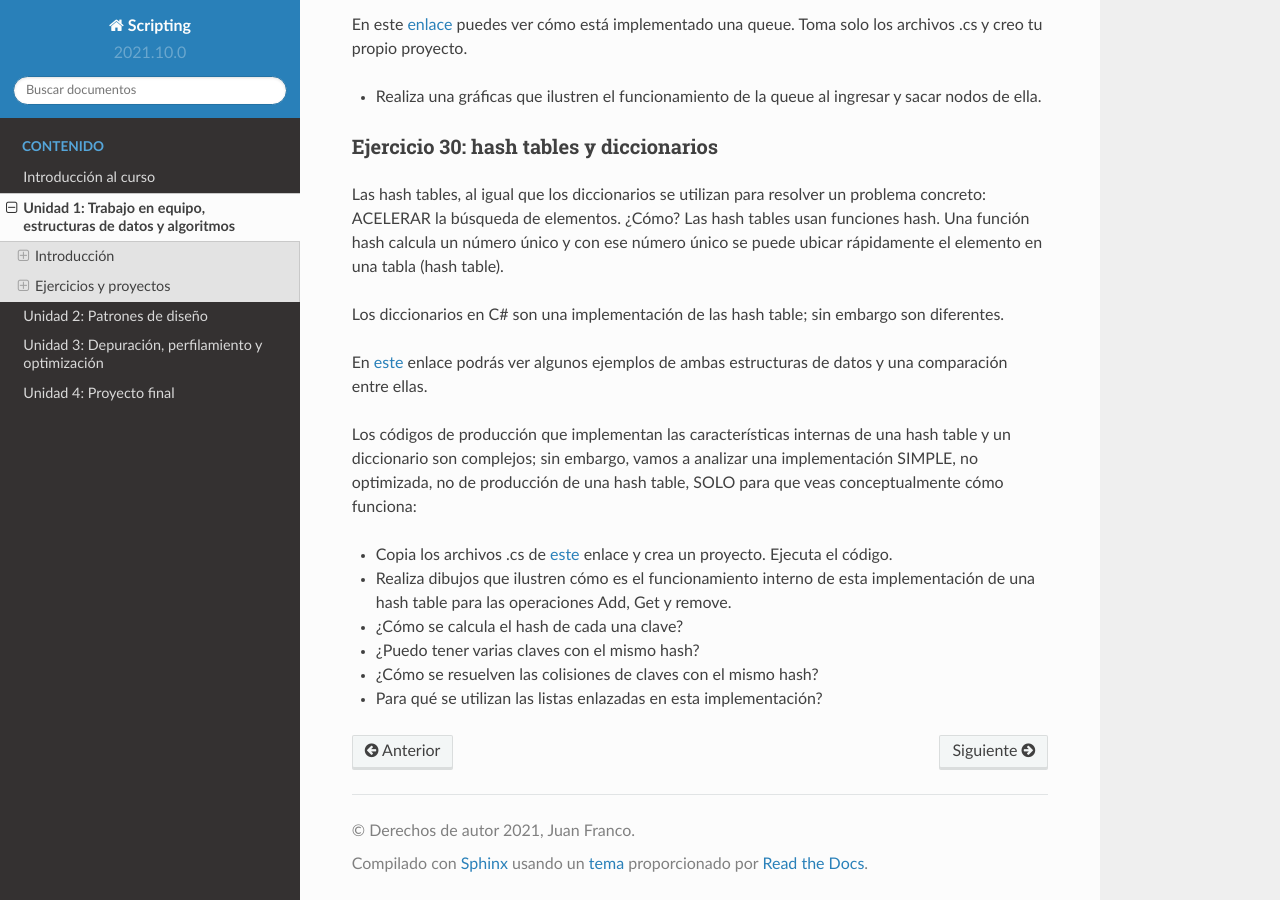
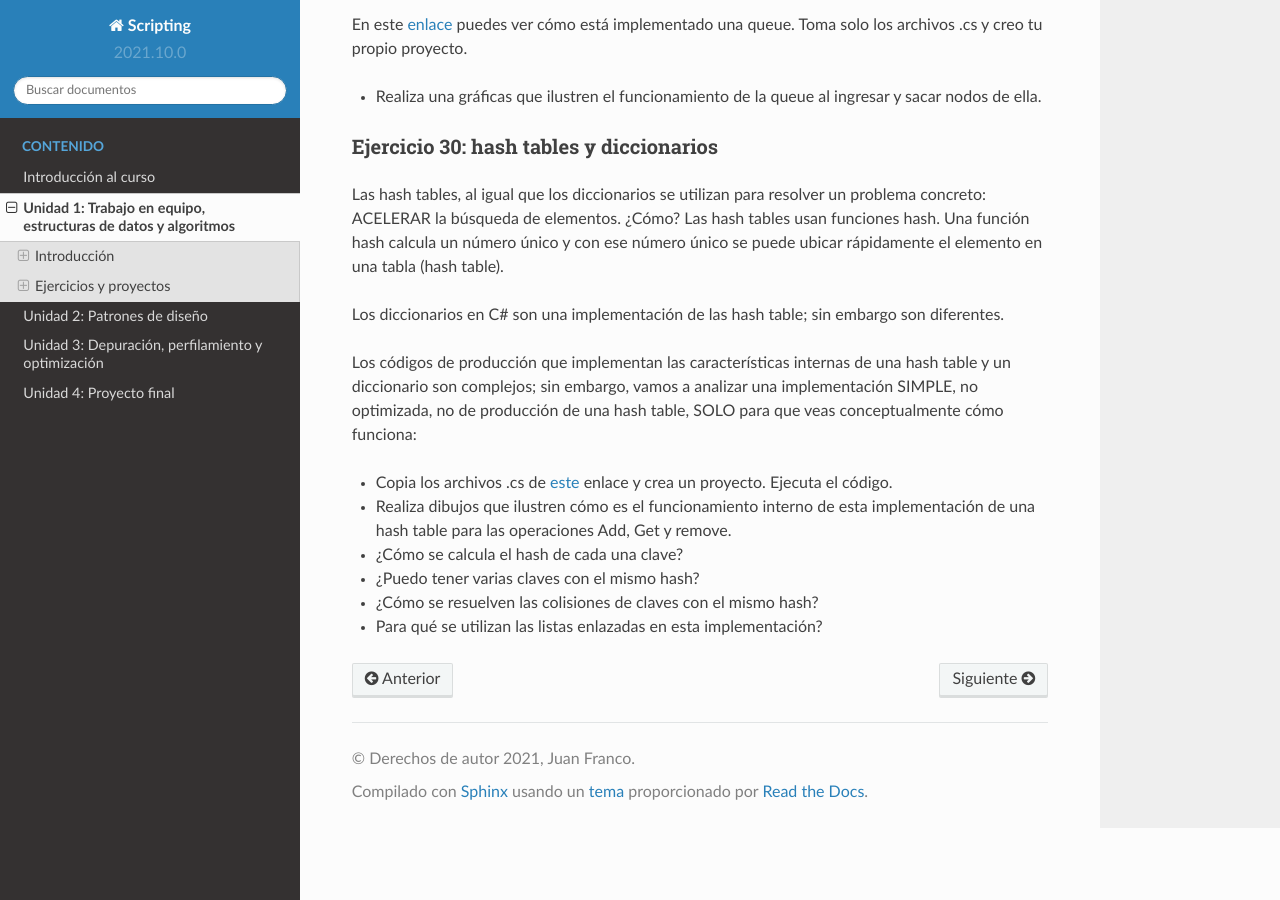
Before and after one commit to juanferfranco/scripting, a Sphinx documentation site: the page built from docs/_unidad1/unidad1.rst, in a window 1280 px wide and 900 px high, scrolled down 21639 px. Built offline with Sphinx 7.4.7 and the Read the Docs theme 2.0.0, drawn with Linux system fonts in a browser that asks for light colours.

Commit message:
fix ex 30

```diff
--- a/docs/_unidad1/unidad1.rst
+++ b/docs/_unidad1/unidad1.rst
@@ -967,9 +967,6 @@ y con ese número único se puede ubicar rápidamente el elemento en una tabla (
 
 Los diccionarios en C# son una implementación de las hash table; sin embargo son diferentes.
 
-En `este <https://www.geeksforgeeks.org/difference-between-hashtable-and-dictionary-in-c-sharp/>`__ enlace podrás
-ver algunos ejemplos de ambas estructuras de datos y una comparación entre ellas.
-
 Los códigos de producción que implementan las características internas de una hash table y un diccionario
 son complejos; sin embargo, vamos a analizar una implementación SIMPLE, no optimizada, no de producción de una hash table,
 SOLO para que veas conceptualmente cómo funciona:
```
